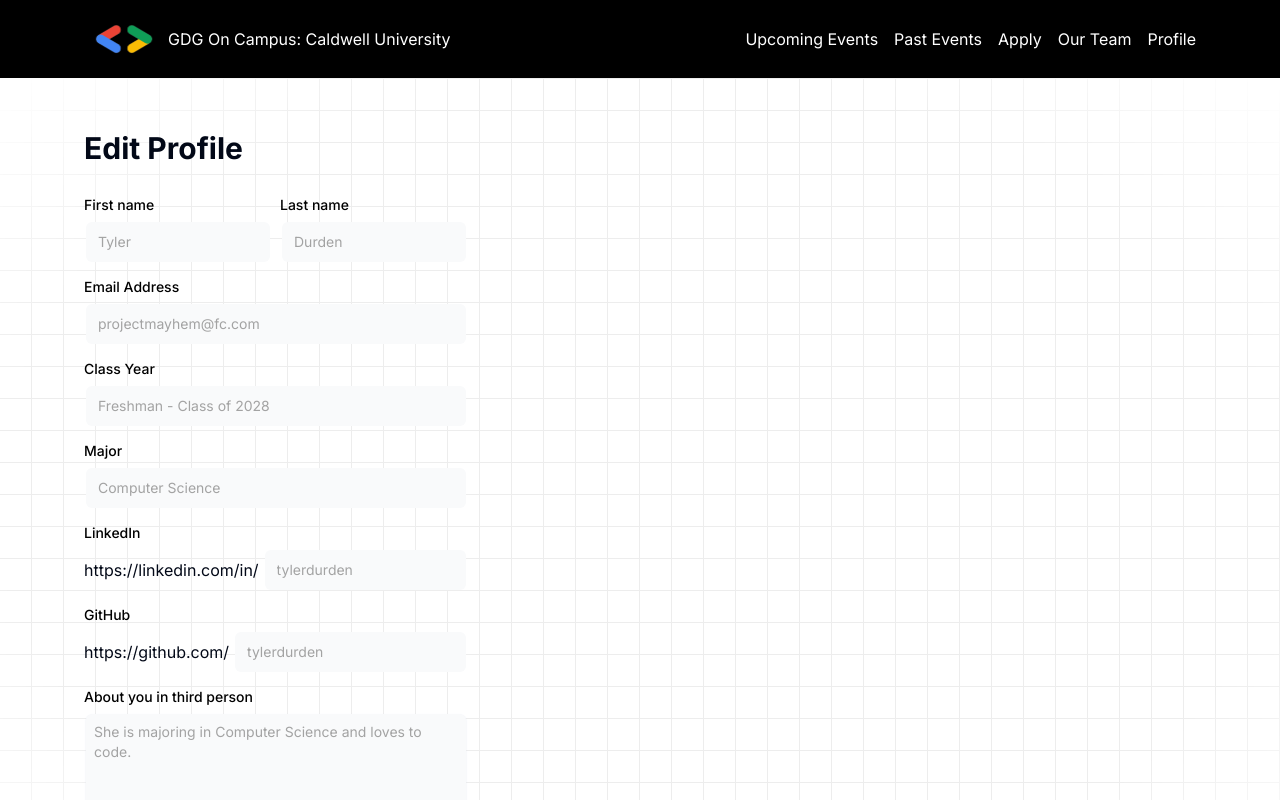
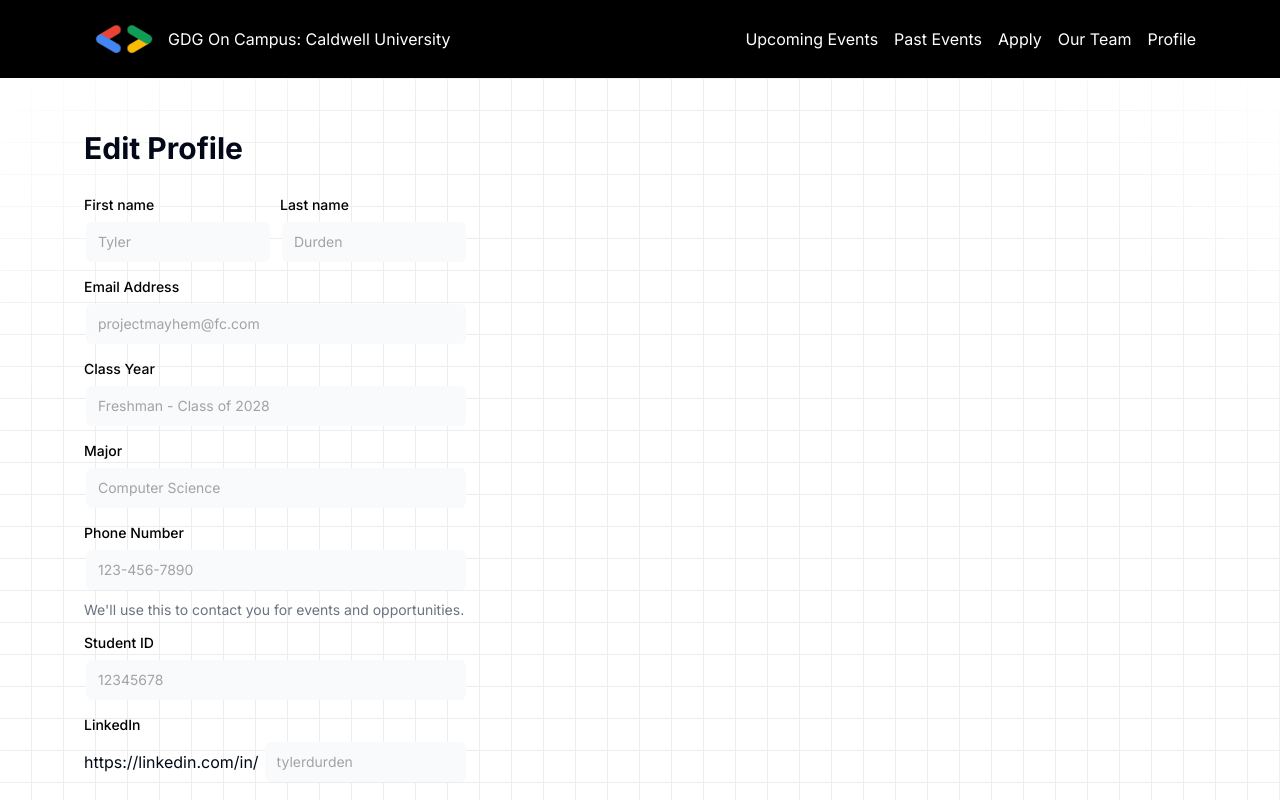
Before and after one commit to dibasdauliya/gdg_caldwell, a Next.js app: page /profile/edit in a window 1280 px wide. Shown: the top 800 px of the page. Built offline with nearby package versions, Linux system fonts and the light colour scheme; no server answers; the database is empty; sample sign-in values are in the browser's storage.

Commit message:
add csv function in admin page; student id and number in edit page

```diff
--- a/app/admin/page.tsx
+++ b/app/admin/page.tsx
@@ -77,6 +77,35 @@ export default function AdminPage() {
     fetchUserData();
   }, []);
 
+  const convertUserDataToCSV = (userData?: User, position?: string) => {
+    if (!userData || position?.toLowerCase().trim() === "member") return "";
+    return `${userData.firstname.trim()},${userData.lastname.trim()},${userData.email.trim()}`;
+  };
+
+  const generateCSVContent = () => {
+    const headers = "FirstName,LastName,Email\n";
+    const rows = pageData.positions
+      .map((application) =>
+        convertUserDataToCSV(application.userData, application.position)
+      )
+      .filter((row) => row !== "")
+      .join("\n");
+    return headers + rows;
+  };
+
+  const downloadCSV = () => {
+    const csvContent = generateCSVContent();
+    const blob = new Blob([csvContent], { type: "text/csv;charset=utf-8;" });
+    const url = URL.createObjectURL(blob);
+    const link = document.createElement("a");
+    link.setAttribute("href", url);
+    link.setAttribute("download", "userdata.csv");
+    link.style.visibility = "hidden";
+    document.body.appendChild(link);
+    link.click();
+    document.body.removeChild(link);
+  };
+
   return (
     <SubPageLayout className="relative z-30">
       <section>
@@ -85,6 +114,24 @@ export default function AdminPage() {
         </h1>
 
         <div className="space-y-4">
+          <button
+            onClick={downloadCSV}
+            className="bg-blue-500 text-white px-4 py-2 rounded-md mb-4"
+          >
+            Download CSV
+          </button>
+
+          {pageData.positions.map((application) => (
+            <div>
+              <pre>
+                {convertUserDataToCSV(
+                  application.userData,
+                  application.position
+                )}
+              </pre>
+            </div>
+          ))}
+
           {pageData.positions.map((application) => (
             <div
               key={application.userId}
--- a/app/profile/edit/page.tsx
+++ b/app/profile/edit/page.tsx
@@ -27,6 +27,8 @@ export default function EditProfile() {
     github: "",
     major: "",
     bio: "",
+    phoneNumber: "",
+    studentID: "",
   });
   const router = useRouter();
 
@@ -149,6 +151,34 @@ export default function EditProfile() {
           </LabelInputContainer>
 
           <LabelInputContainer className="mb-4">
+            <Label htmlFor="phoneNumber">Phone Number</Label>
+            <Input
+              id="phoneNumber"
+              name="phoneNumber"
+              placeholder="123-456-7890"
+              type="text"
+              value={profileData.phoneNumber}
+              onChange={handleChange}
+            />
+
+            <p className="text-sm text-gray-500">
+              We'll use this to contact you for events and opportunities.
+            </p>
+          </LabelInputContainer>
+
+          <LabelInputContainer className="mb-4">
+            <Label htmlFor="studentID">Student ID</Label>
+            <Input
+              id="studentID"
+              name="studentID"
+              placeholder="12345678"
+              type="text"
+              value={profileData.studentID}
+              onChange={handleChange}
+            />
+          </LabelInputContainer>
+
+          <LabelInputContainer className="mb-4">
             <Label htmlFor="linkedin">LinkedIn</Label>
             <div className="flex items-center gap-1">
               <span>https://linkedin.com/in/</span>
--- a/app/profile/page.tsx
+++ b/app/profile/page.tsx
@@ -25,6 +25,8 @@ export default function MyProfile() {
     github: "",
     major: "",
     bio: "",
+    studentID: "",
+    phoneNumber: "",
   });
 
   useEffect(() => {
@@ -107,6 +109,25 @@ export default function MyProfile() {
               {profileData.classyear}
             </p>
           </div>
+
+          <div>
+            <label className="block text-sm font-medium text-gray-700">
+              Student ID
+            </label>
+            <p className="mt-1 text-sm text-gray-900">
+              {profileData.studentID}
+            </p>
+          </div>
+
+          <div>
+            <label className="block text-sm font-medium text-gray-700">
+              Phone Number
+            </label>
+            <p className="mt-1 text-sm text-gray-900">
+              {profileData.phoneNumber}
+            </p>
+          </div>
+
           <div>
             <label className="block text-sm font-medium text-gray-700">
               LinkedIn
--- a/app/utils/types.ts
+++ b/app/utils/types.ts
@@ -9,6 +9,8 @@ const profileSchema = z.object({
   github: z.string().optional(),
   bio: z.string().optional(),
   major: z.string().min(1, "Major is required"),
+  phoneNumber: z.string().min(1, "Phone number is required"),
+  studentID: z.string().min(1, "Student ID is required"),
 });
 
 type ProfileData = z.infer<typeof profileSchema>;
```
Lines whose indentation alone changed are shown as unchanged.
